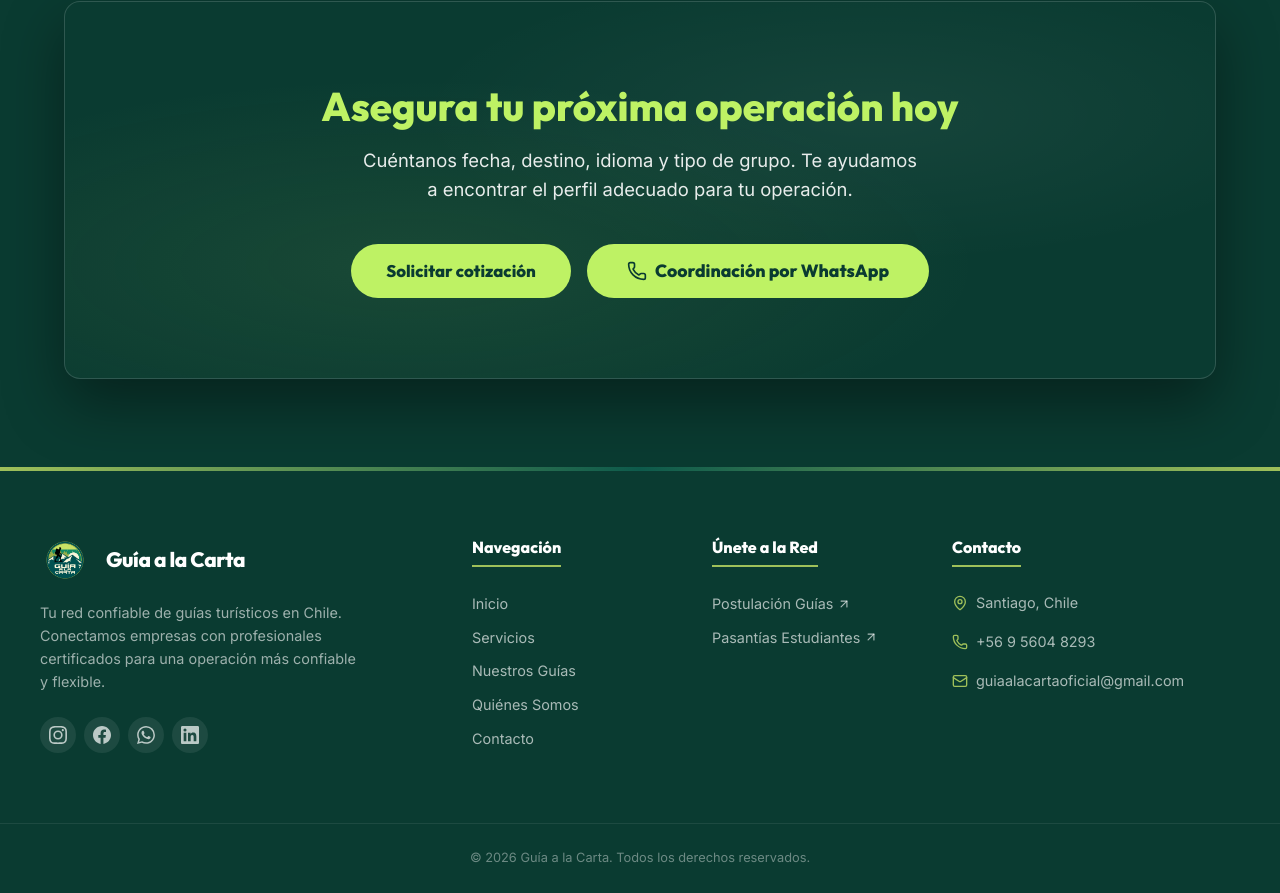
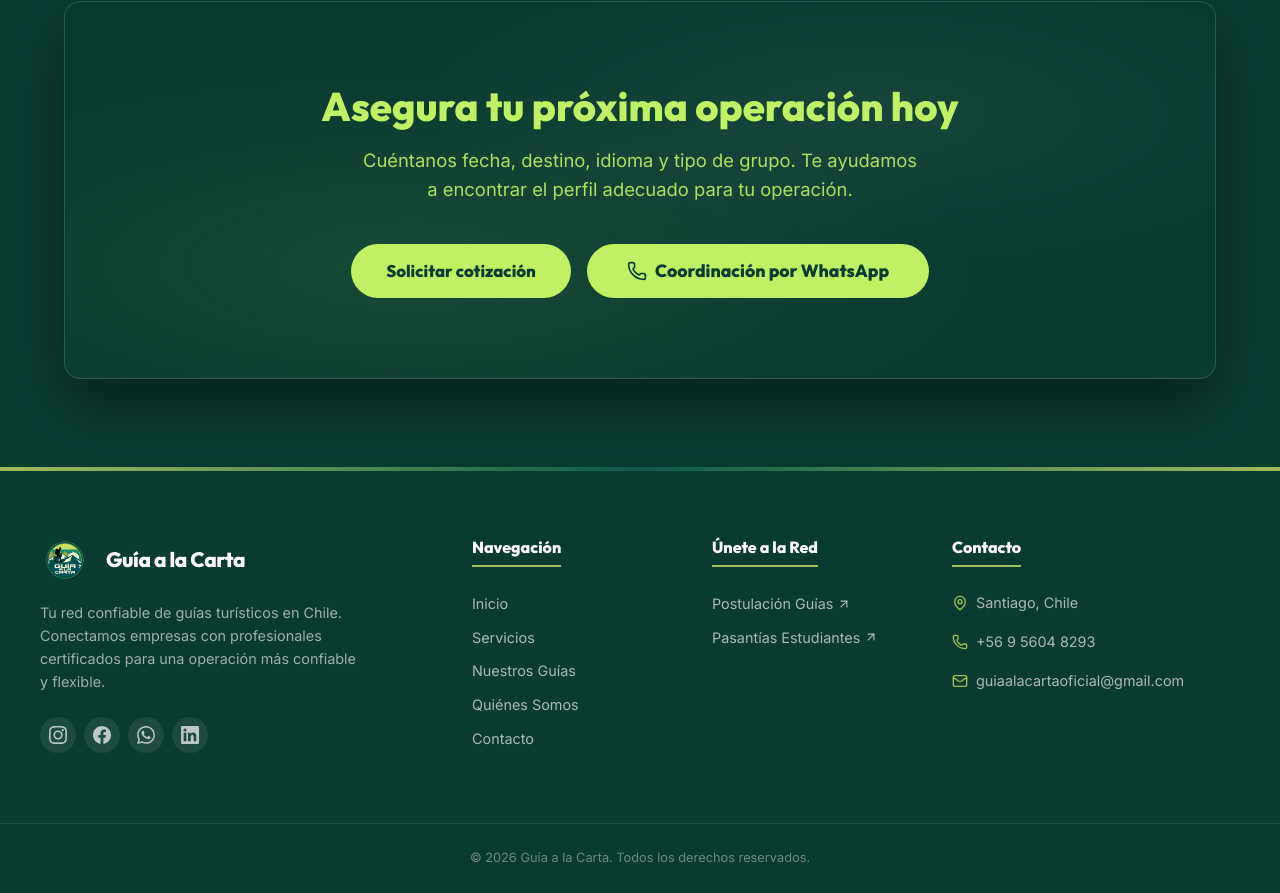
Before and after one commit to guiaalacartaoficial/guia-a-la-carta-web, a React (Vite) app: page /servicios in a window 1280 px wide. Shown: the part 9825-10718 px from the top of the page. Built offline with nearby package versions, Linux system fonts and the light colour scheme; no server answers.

Commit message:
Actualizacion visual: Texto del CTA final cambiado a verde lima

```diff
--- a/src/pages/Servicios.css
+++ b/src/pages/Servicios.css
@@ -258,7 +258,8 @@
 }
 
 .b2b-cta-final p {
-  color: rgba(255, 255, 255, 0.9) !important;
+  color: #BEF264 !important;
+  opacity: 0.9;
 }
 
 .b2b-cta-final .btn-secondary,
```
